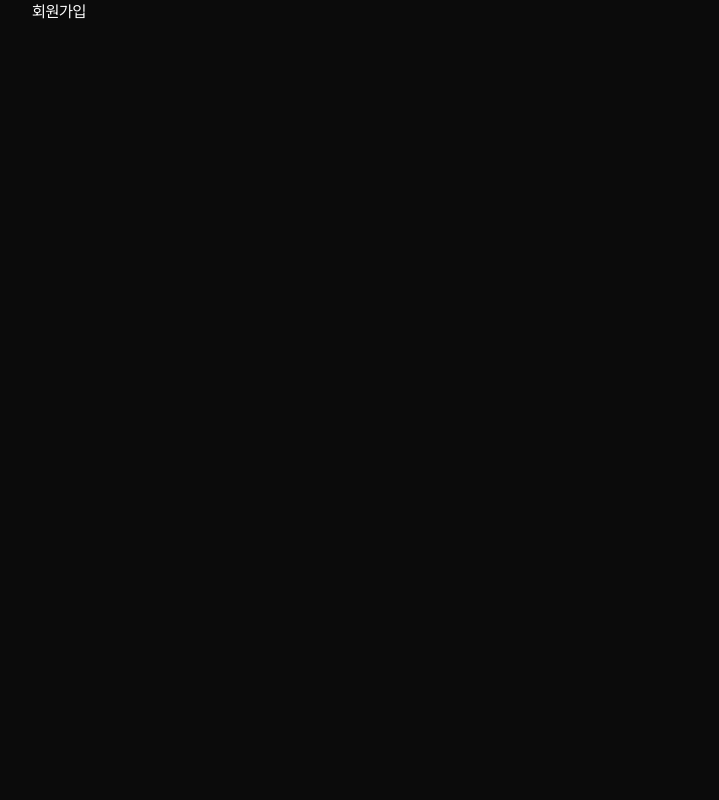
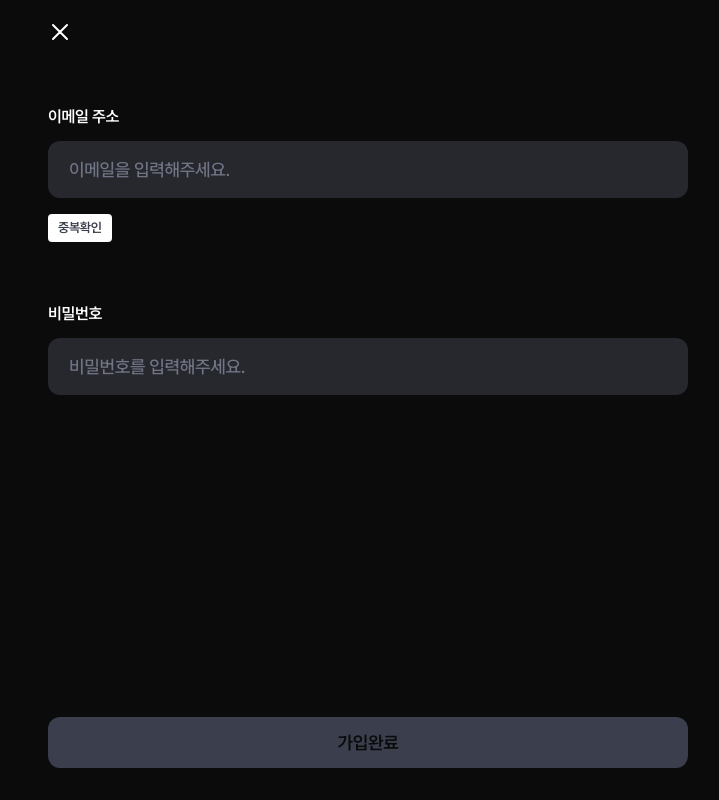
Before and after one commit to DDD-Community/DDD-13-WEBBB-FE, a Next.js app: page /signup in a window 1280 px wide. Shown: the whole page, without its empty margins (272-991 px from the left). Built offline with nearby package versions, Linux system fonts and the light colour scheme.

Commit message:
feat: 회원가입 페이지 퍼블리싱

```diff
--- a/app/(auth)/login/email/page.tsx
+++ b/app/(auth)/login/email/page.tsx
@@ -1,6 +1,6 @@
 "use client";
 
-import Close from "@/assets/icons/ic_close.svg";
+import X from "@/assets/icons/ic_x.svg";
 import XCircle from "@/assets/icons/ic_x_circle.svg";
 import FormField from "@/components/FormField";
 import TextInput from "@/components/TextInput";
@@ -39,7 +39,7 @@ export default function EmailLogin() {
     <>
       <div className="px-4 py-5">
         <button type="button" onClick={() => router.back()}>
-          <Close className="h-6 w-6" />
+          <X className="h-6 w-6" />
         </button>
       </div>
 
--- /dev/null
+++ b/app/(auth)/signup/PasswordRule.tsx
@@ -0,0 +1,19 @@
+import X from "@/assets/icons/ic_x.svg";
+import Check from "@/assets/icons/ic_check.svg";
+
+type PasswordRuleProps = {
+  touched: boolean;
+  ok: boolean;
+  label: string;
+};
+
+export default function PasswordRule({ touched, ok, label }: PasswordRuleProps) {
+  const isError = touched && !ok;
+
+  return (
+    <li className={`text-detail-12m flex items-center gap-1.5 ${isError ? "text-red-20" : "text-blue-20"}`}>
+      {ok ? <Check className="h-4 w-4" /> : <X className="h-4 w-4" />}
+      <p>{label}</p>
+    </li>
+  );
+}
--- a/app/(auth)/signup/page.tsx
+++ b/app/(auth)/signup/page.tsx
@@ -1,3 +1,155 @@
+"use client";
+
+import X from "@/assets/icons/ic_x.svg";
+import XCircle from "@/assets/icons/ic_x_circle.svg";
+import FormField from "@/components/FormField";
+import TextInput from "@/components/TextInput";
+import { emailSchema, PASSWORD_RULE_LABEL, passwordRules, signupSchema, type SignupInput } from "@/schemas/auth";
+import { zodResolver } from "@hookform/resolvers/zod";
+import { useRouter } from "next/navigation";
+import { useState } from "react";
+import { useForm, useWatch } from "react-hook-form";
+import PasswordRule from "./PasswordRule";
+
 export default function Signup() {
-  return <div>회원가입</div>;
+  const router = useRouter();
+
+  const [availableEmail, setAvailableEmail] = useState<string | null>(null);
+  const [isChecking, setIsChecking] = useState(false);
+
+  const {
+    register,
+    handleSubmit,
+    control,
+    resetField,
+    setError,
+    clearErrors,
+    formState: { errors },
+  } = useForm<SignupInput>({
+    resolver: zodResolver(signupSchema),
+    mode: "onTouched",
+    defaultValues: { email: "", password: "" },
+  });
+
+  const emailValue = useWatch({ control, name: "email" });
+  const passwordValue = useWatch({ control, name: "password" });
+
+  const isEmailAvailable = availableEmail !== null && availableEmail === emailValue;
+
+  async function handleDuplicateCheck() {
+    const parsed = emailSchema.safeParse(emailValue);
+
+    if (!parsed.success) {
+      setError("email", { message: parsed.error.issues[0]?.message ?? "올바른 이메일 형식이 아닙니다" });
+      return;
+    }
+
+    setIsChecking(true);
+
+    // TODO: 실제 서버 중복 확인 API 호출. 중복이면 setError("email", { message: "이미 가입된 이메일입니다" })
+    await new Promise((resolve) => setTimeout(resolve, 300));
+
+    setAvailableEmail(parsed.data);
+    clearErrors("email");
+    setIsChecking(false);
+  }
+
+  function onSubmit(data: SignupInput) {
+    if (availableEmail !== data.email) {
+      setError("email", { message: "이메일 중복확인이 필요합니다" });
+      return;
+    }
+    // TODO: 서버에 회원가입 요청 전송
+    // eslint-disable-next-line no-console
+    console.log("signup submit:", data);
+
+    router.push("/onboarding");
+  }
+
+  const isPasswordTouched = passwordValue.length > 0;
+  const passwordLengthOk = passwordRules.length(passwordValue);
+  const passwordComboOk = passwordRules.combo(passwordValue);
+  const passwordHasError = isPasswordTouched && (!passwordLengthOk || !passwordComboOk);
+
+  return (
+    <>
+      <div className="px-4 py-5">
+        <button type="button" onClick={() => router.back()}>
+          <X className="h-6 w-6" />
+        </button>
+      </div>
+
+      <form className="mt-8.5 flex grow flex-col gap-15 px-4" onSubmit={handleSubmit(onSubmit)}>
+        <FormField label="이메일 주소" htmlFor="signup-email" errorMessage={errors.email?.message}>
+          <TextInput
+            id="signup-email"
+            type="email"
+            placeholder="이메일을 입력해주세요."
+            hasError={!!errors.email}
+            rightSlot={
+              emailValue?.length > 0 && (
+                <button
+                  type="button"
+                  aria-label="입력 내용 지우기"
+                  onClick={() => resetField("email", { defaultValue: "" })}
+                >
+                  <XCircle className="h-5 w-5" aria-hidden="true" />
+                </button>
+              )
+            }
+            {...register("email")}
+          />
+
+          <div className="mt-4 flex items-center gap-3">
+            <button
+              type="button"
+              onClick={handleDuplicateCheck}
+              disabled={isChecking}
+              className="text-detail-13sb text-gray-80 rounded-sm bg-white px-2.5 py-1"
+            >
+              중복확인
+            </button>
+
+            {isEmailAvailable && <p className="text-detail-12m">사용가능한 메일입니다</p>}
+          </div>
+        </FormField>
+
+        <FormField label="비밀번호" htmlFor="signup-password">
+          <TextInput
+            id="signup-password"
+            type="password"
+            placeholder="비밀번호를 입력해주세요."
+            hasError={passwordHasError}
+            rightSlot={
+              passwordValue?.length > 0 && (
+                <button
+                  type="button"
+                  aria-label="입력 내용 지우기"
+                  onClick={() => resetField("password", { defaultValue: "" })}
+                >
+                  <XCircle className="h-5 w-5" aria-hidden="true" />
+                </button>
+              )
+            }
+            {...register("password")}
+          />
+
+          {passwordValue.length > 0 && (
+            <ul className="mt-3 space-y-1">
+              <PasswordRule touched={isPasswordTouched} ok={passwordLengthOk} label={PASSWORD_RULE_LABEL.length} />
+              <PasswordRule touched={isPasswordTouched} ok={passwordComboOk} label={PASSWORD_RULE_LABEL.combo} />
+            </ul>
+          )}
+        </FormField>
+
+        <button
+          type="submit"
+          className="text-head-18sb bg-blue-20 disabled:bg-gray-80 mt-auto mb-8 rounded-xl py-3 text-black"
+          disabled={!!errors.email || !!errors.password || emailValue.length === 0 || passwordValue.length === 0}
+        >
+          가입완료
+        </button>
+      </form>
+    </>
+  );
 }
--- a/components/MainTopbar.tsx
+++ b/components/MainTopbar.tsx
@@ -2,7 +2,7 @@
 
 import AlarmDefault from "@/assets/icons/ic_alarm_default.svg";
 import Menu from "@/assets/icons/ic_menu.svg";
-import Close from "@/assets/icons/ic_close.svg";
+import X from "@/assets/icons/ic_x.svg";
 import { useState } from "react";
 import Link from "next/link";
 
@@ -24,7 +24,7 @@ export default function MainTopbar() {
           </button>
           <button type="button" onClick={handleMenuClick}>
             {isMenuOpen ? (
-              <Close className="h-6 w-6 flex-none text-white" />
+              <X className="h-6 w-6 flex-none text-white" />
             ) : (
               <Menu className="h-6 w-6 flex-none text-gray-50" />
             )}
--- a/components/TextInput.tsx
+++ b/components/TextInput.tsx
@@ -14,7 +14,7 @@ const TextInput = forwardRef<HTMLInputElement, TextInputProps>(function TextInpu
   return (
     <div
       data-invalid={hasError || undefined}
-      className="data-invalid:border-red-20 bg-gray-90 flex items-center gap-3 rounded-xl border border-transparent pr-3"
+      className="data-invalid:border-red-20 bg-gray-90 focus-within:border-blue-20 flex items-center gap-3 rounded-xl border border-transparent pr-3"
     >
       <input
         ref={ref}
```
Also changed, not shown: assets/icons/ic_x.svg (renamed from assets/icons/ic_close.svg).
